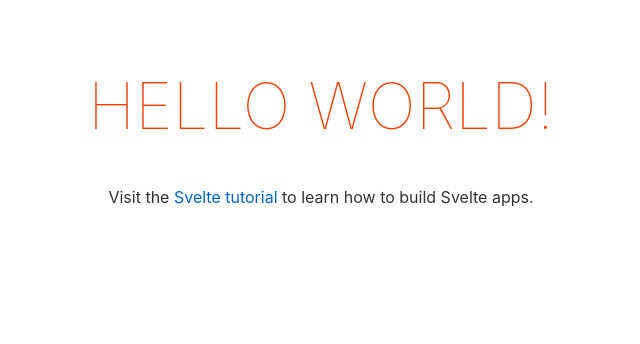
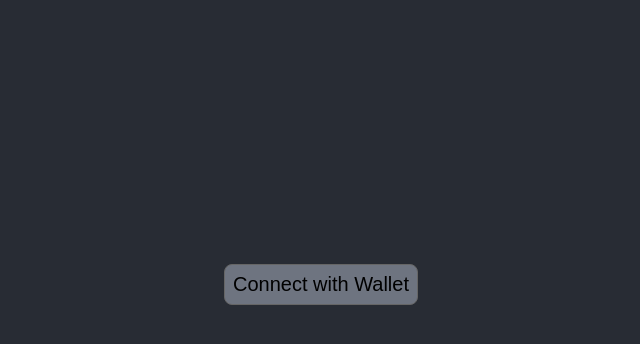
Before and after one commit to yenn01/Y3S1_Blockchain, a Svelte app: page / in a window 1280 px wide. Shown: the top 344 px of the page, without its empty margins (319-959 px from the left). Built offline with nearby package versions, Linux system fonts and the light colour scheme.

Commit message:
Added better wallet interface

```diff
--- a/package.json
+++ b/package.json
@@ -18,6 +18,7 @@
     "svelte": "^3.0.0"
   },
   "dependencies": {
-    "sirv-cli": "^2.0.0"
+    "sirv-cli": "^2.0.0",
+    "svelte-loading-spinners": "^0.1.7"
   }
 }
--- a/src/App.svelte
+++ b/src/App.svelte
@@ -1,13 +1,18 @@
 <script>
-	export let name;
+    import Wallet from "./wallet.svelte";
+
 </script>
 
 <main>
-	<h1>Hello {name}!</h1>
-	<p>Visit the <a href="https://svelte.dev/tutorial">Svelte tutorial</a> to learn how to build Svelte apps.</p>
+	<Wallet></Wallet>
 </main>
 
 <style>
+	:global(body){
+		/* background-color:darkseagreen; */
+		background: #282c34;
+		min-height: 96vh;
+	}
 	main {
 		text-align: center;
 		padding: 1em;
--- a/src/Wallet.svelte
+++ b/src/Wallet.svelte
@@ -1,29 +1,72 @@
 <script>
+	import { Circle } from 'svelte-loading-spinners'
+
 	let userAddress = null;
+	let loading = false;
 
 	async function connectWallet() {
+		loading = true;
 		if (window.ethereum) {
 			// ethereum is an object injected by the wallet. Let's check if is available
-			const accounts = await window.ethereum.request({ method: 'eth_requestAccounts' }); // use the request method to get the accounts, aka logging in to Metamask
+			const accounts = await window.ethereum.request({ method: 'eth_requestAccounts' }).catch((e)=>{
+				loading = false;
+			}); // use the request method to get the accounts, aka logging in to Metamask
+
 			if (accounts.length > 0) {
 				// it returns an array of accounts, it should have at least 1 element
 				userAddress = accounts[0]; // update the state
 			} else {
 				alert('No ethereum accounts found');
 			}
-		} else {
+		}else {
 			alert('No ethereum Wallet found');
 		}
+
+
 	}
 </script>
 
 {#if userAddress}
-	<p class="text-xl text-green-600">
+	<p class = 'msg'>
 		Successfullly connected with account: <strong>{userAddress}</strong>
 	</p>
 {:else}
+	{#if loading === false}
 	<button
-		class="bg-blue-600 text-gray-50 shadow-md rounded-md px-3 py-8 text-center"
-		on:click={connectWallet}>Connect with Wallet</button
-	>
+		class = 'connect'
+		on:click={connectWallet} autofocus>Connect with Wallet</button>
+	{:else}
+			<div class = 'loading'>
+				<Circle></Circle>
+			</div>
+	{/if}
 {/if}
+
+<style>
+	.loading{
+		position: absolute;
+		margin-left: 47%;
+		margin-top: 30vh;
+	}
+
+	.connect{
+		font-size: 20px;
+		font-family: sans-serif;
+		background-color:#6E7480;
+		color: black;
+		border-radius: 8px;
+		margin-top: 30vh;
+		transition-duration: 0.4s;
+	}
+
+	.connect:hover{
+		background-color: #343028;
+		color: white;
+	}
+
+	.msg{
+		font-size: 16px;
+		margin-top: 30vh;
+	}
+
+</style>
```
Also changed, not shown: 2 other files (tests, documents, lock files or other folders).
